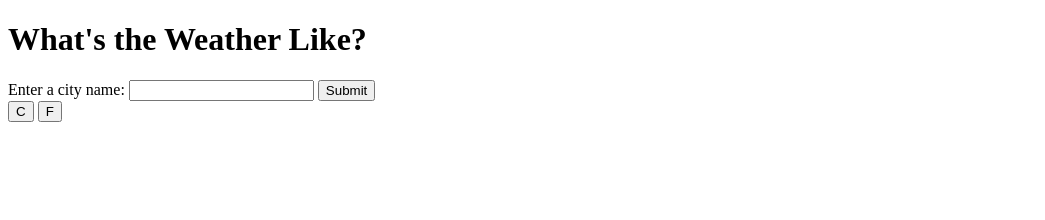
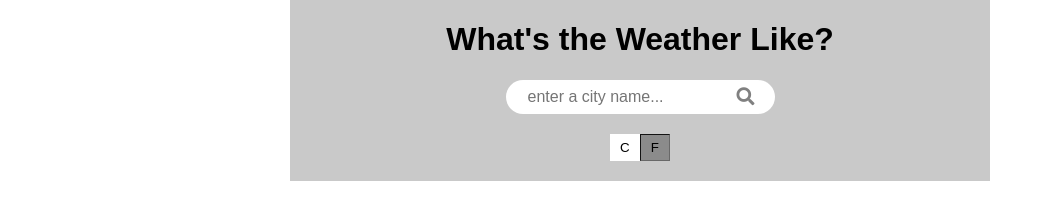
Before and after one commit to esteban90-dev/weather-app, a website built with webpack: page dist/index.html in a window 1280 px wide. Shown: the whole page, without its empty margins (0-1045 px from the left). Built offline with nearby package versions, Linux system fonts and the light colour scheme.

Commit message:
style header

```diff
--- a/dist/assets/styles.css
+++ b/dist/assets/styles.css
@@ -0,0 +1,87 @@
+body {
+  font-family:Arial, Helvetica, sans-serif;
+  margin: 0;
+  font-size: 16px;
+}
+
+main {
+  max-width: 700px;
+  margin: auto;
+}
+
+header {
+  background-color: rgb(201, 201, 201);
+  overflow: auto;
+}
+
+h1 {
+  text-align: center;
+}
+
+form {
+  text-align: center;
+}
+
+label {
+  position: absolute;
+  left: -10000px;
+}
+
+.search-bar-outer {
+  display: flex;
+  justify-content: center;
+}
+
+.search-bar-inner {
+  display: flex;
+  justify-content: center;
+  align-items: center;
+  background-color: white;
+  padding: 7px 20px;
+  border-radius: 25px;
+}
+
+button[type="submit"] {
+  border: none;
+  padding: 0;
+  background-color: white;
+}
+
+i {
+  color: gray;
+  font-size: 18px;
+  cursor: pointer;
+}
+
+input[type="text"] {
+  border: none;
+  outline: none;
+  background-color: white;
+  font-size: 16px;
+}
+
+input:-webkit-autofill,
+input:-webkit-autofill:hover,
+input:-webkit-autofill:focus,
+input:-webkit-autofill:active {
+    -webkit-box-shadow: 0 0 0px 1000px white inset !important;
+}
+
+.button-container {
+  display: flex;
+  justify-content: center;
+  margin: 20px 0;
+}
+
+input[type="button"] {
+  border: none;
+  padding: 5px 10px;
+  background-color: white;
+}
+
+input[type="button"].active {
+  background-color: rgb(139, 139, 139);
+  border-style: inset;
+  border-color: rgb(104, 104, 104);
+  border-width: 1px;
+}
--- a/dist/index.html
+++ b/dist/index.html
@@ -5,18 +5,32 @@
     <meta charset="UTF=8">
     <title>Weather App</title>
     <link rel="stylesheet" href="./assets/styles.css">
+    <link href="https://cdnjs.cloudflare.com/ajax/libs/font-awesome/5.13.0/css/all.min.css" rel="stylesheet">
   </head>
 
   <body>
+    <main>
+      <header>
         <h1>What's the Weather Like?</h1>
         <form>
           <label for="cityName">Enter a city name:</label>
-      <input type="text" id="cityName" name="city">
-      <input type="submit">
+          <div class="search-bar-outer">
+            <div class="search-bar-inner">
+              <input type="text" id="cityName" name="city" placeholder="enter a city name...">
+              <button type="submit">
+                <i class="fas fa-search"></i>
+              </button>
+            </div>
+          </div>
         </form>
+        <div class="button-container">
           <input type="button" value="C" id="celsius">
           <input type="button" value="F" class='active' id="fahrenheit">
+        </div>
+      </header>
       <div id="weather"></div>
+    </main>
+
     <script src="main.js"></script>
   </body>
 </html>
```
Lines whose indentation alone changed are shown as unchanged.
